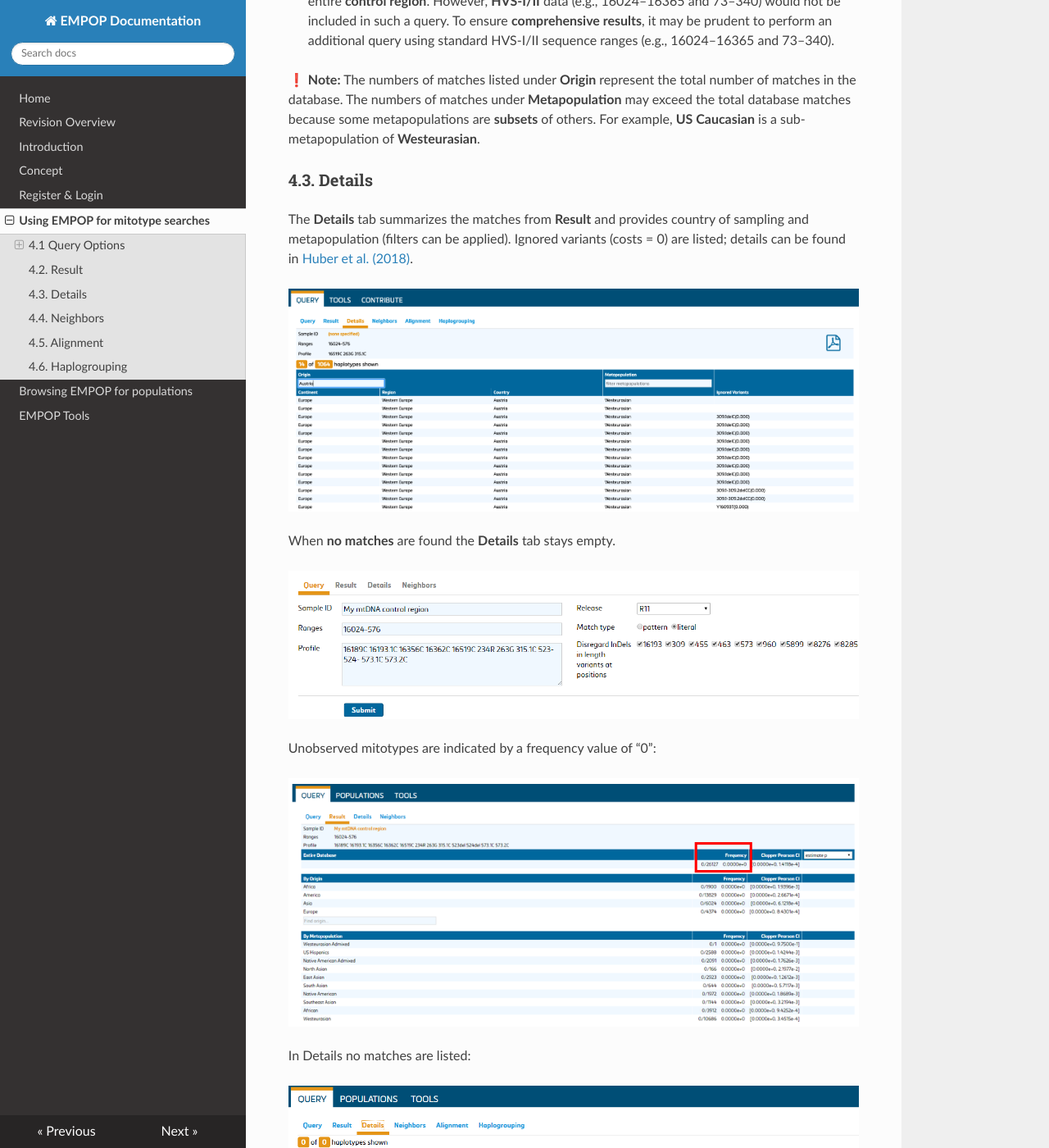
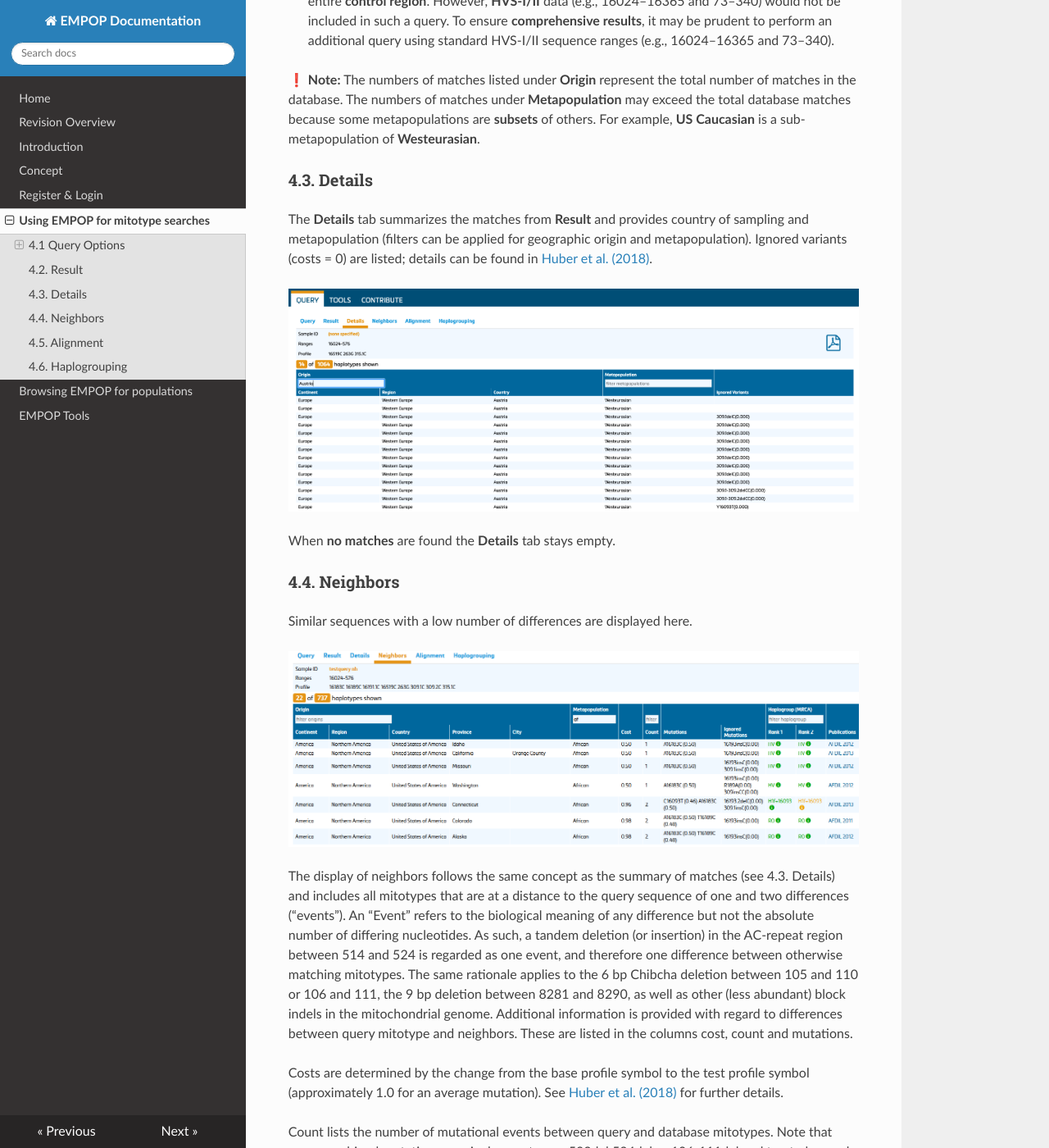
Before and after one commit to gmitirol/empop-use, an MkDocs documentation site: the page built from docs/using_empop.md, in a window 1280 px wide and 1400 px high, scrolled down 5649 px. Shown: the whole window at 82% size. Built offline with MkDocs 1.6.1, drawn with Linux system fonts in a browser that asks for light colours; nearby versions of some CDN libraries.

Commit message:
Update using_empop.md

```diff
--- a/docs/using_empop.md
+++ b/docs/using_empop.md
@@ -160,21 +160,12 @@ The numbers of matches under **Metapopulation** may exceed the total database ma
 For example, **US Caucasian** is a sub-metapopulation of **Westeurasian**.
 
 ### 4.3. Details
-The **Details** tab summarizes the matches from **Result** and provides country of sampling and metapopulation (filters can be applied). Ignored variants (costs = 0) are listed; details can be found in [Huber et al. (2018)](https://pubmed.ncbi.nlm.nih.gov/30241075/).
+The **Details** tab summarizes the matches from **Result** and provides country of sampling and metapopulation (filters can be applied for geographic origin and metapopulation). Ignored variants (costs = 0) are listed; details can be found in [Huber et al. (2018)](https://pubmed.ncbi.nlm.nih.gov/30241075/).
 
 ![](images/V4R14-FigDetails.png)
 
 When **no matches** are found the **Details** tab stays empty.
 
-![](images/4_3_2_not_matches.png)
-
-Unobserved mitotypes are indicated by a frequency value of “0”:
-
-![](images/fig7_no_matches.png)
-
-In Details no matches are listed:
-
-![](images/fig8_no_matches.png)
 
 ### 4.4. Neighbors
 Similar sequences with a low number of differences are displayed here.
```
